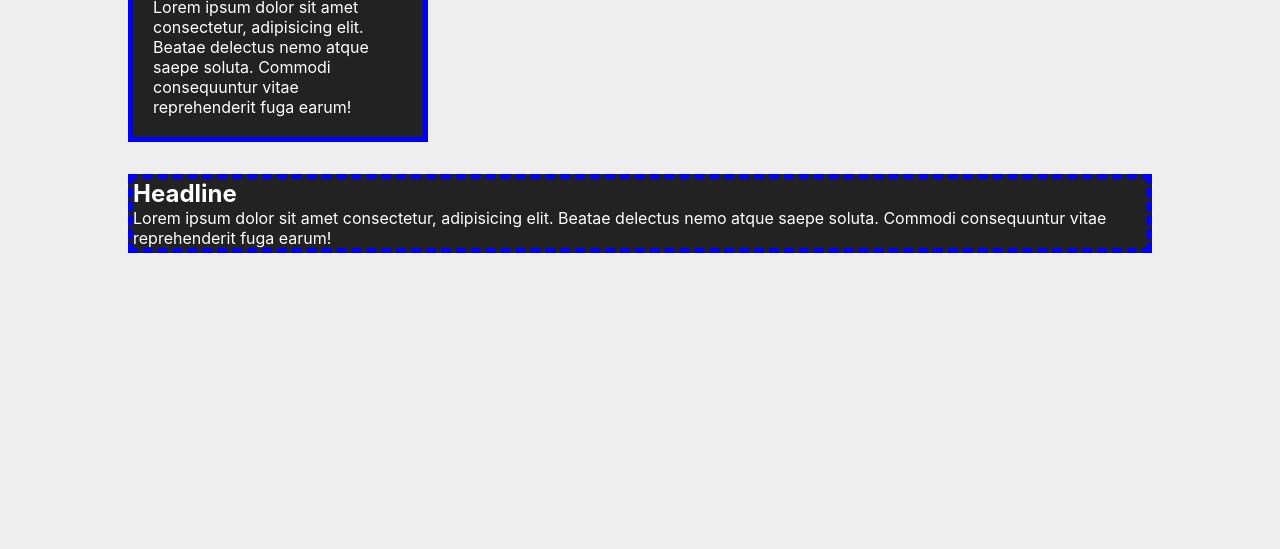
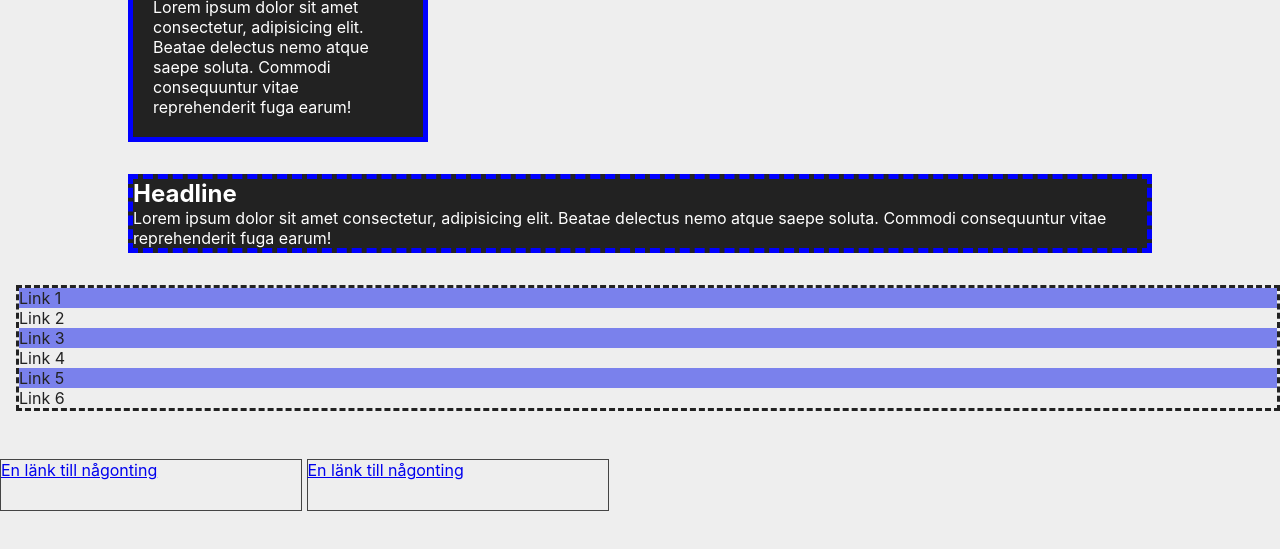
Before and after one commit to DaniaTamim22/HTML-CSS-JS, a plain HTML site: page Lektion-1/CSS/css-structure/index.html in a window 1280 px wide. Shown: the part 67-616 px from the top of the page. Drawn offline with Linux system fonts and the light colour scheme.

Commit message:
dd css position

```diff
--- a/Lektion-1/CSS/css-structure/css/styles.css
+++ b/Lektion-1/CSS/css-structure/css/styles.css
@@ -38,3 +38,32 @@ body {
 	box-sizing: border-box;
 	border: 5px dashed blue;
 }
+
+.card-3 {
+	border: 3px dashed #222;
+	margin-top: 2rem;
+	margin-left: 1rem;
+}
+.card-3 ul {
+	list-style: none;
+}
+.card-3 a {
+	text-decoration: none;
+	color: #222;
+}
+.card-3 a:hover {
+	color: green;
+}
+.card-3 li:nth-child(odd) {
+	background-color: rgb(122, 129, 236);
+}
+.links {
+	margin-top: 2rem;
+}
+.link {
+	border: 1px solid #444;
+	width: 300px;
+	height: 50px;
+	margin-top: 1rem;
+	display: inline-block;
+}
--- a/Lektion-1/CSS/css-structure/index.html
+++ b/Lektion-1/CSS/css-structure/index.html
@@ -28,6 +28,25 @@
 
 
         </div>
+    </div>
+
+    <div class="card-3">
+        <ul>
+            <li> <a href="#"> Link 1 </a></li>
+            <li> <a href="#"> Link 2 </a></li>
+            <li> <a href="#"> Link 3 </a></li>
+            <li> <a href="#"> Link 4 </a></li>
+            <li> <a href="#"> Link 5 </a></li>
+            <li> <a href="#"> Link 6 </a></li>
+        </ul>
+
+    </div>
+
+    <div class="links">
+        <a href="#" class="link"> En länk till någonting</a>
+        <a href="#" class="link"> En länk till någonting</a>
+
+    </div>
 
     </div>
 </body>
--- /dev/null
+++ b/Lektion-1/CSS/position/styles.css
@@ -0,0 +1,12 @@
+* {
+	margin: 0;
+	padding: 0;
+	box-sizing: border-box;
+}
+nav {
+	background-color: aqua;
+	padding: 1rem;
+
+	position: fixed;
+	width: 100%;
+}
```
Also changed, not shown: Lektion-1/CSS/position/index.html (added, +25 -0 lines).
